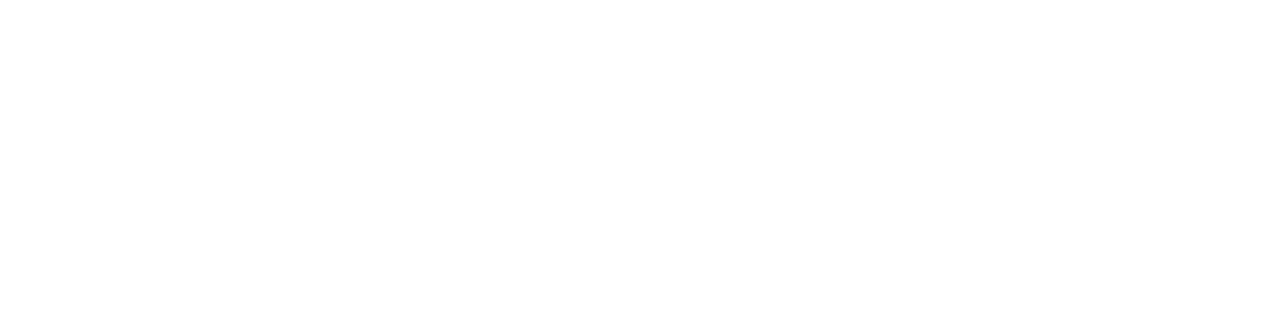
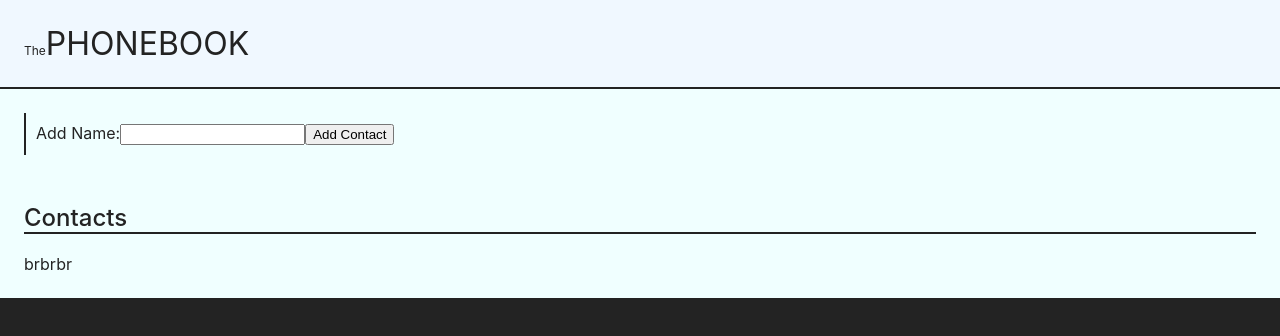
Before and after one commit to savchenkolex/goit-react-hw-02-phonebook, a React (Create React App) app: page / in a window 1280 px wide. Shown: the top 336 px of the page. Built offline with nearby package versions, Linux system fonts and the light colour scheme.

Commit message:
create base components and styles

```diff
--- a/src/App.js
+++ b/src/App.js
@@ -1,9 +1,34 @@
+import React, { Component } from 'react';
+import { nanoid } from 'nanoid';
+import BaseForm from './components/BaseForm/BaseForm';
+import Section from './utils/Section/Section';
+import HeaderSection from './components/HeaderSection/HeaderSection';
 
-function App() {
-  return (
-    <>
-    </>
-  );
+class App extends Component {
+  state = {
+    contacts: [],
+    name: '',
+  };
+
+  formHandlerSubmit = (event) => {
+    event.preventDefault();
+    console.log(event)
+    console.log(nanoid());
+  }
+
+  render() {
+    return (
+      <>
+      <HeaderSection />
+      <Section title="">
+      <BaseForm fnSubmit={this.formHandlerSubmit} />
+      </Section>
+      <Section title="Contacts">
+      <div>brbrbr</div>
+      </Section>
+      </>
+    );
+  }
 }
 
 export default App;
--- /dev/null
+++ b/src/components/BaseForm/BaseForm.jsx
@@ -0,0 +1,20 @@
+import css from './BaseForm.module.css';
+
+export default function BaseForm(props) {
+  return (
+    <form className={css.form} onSubmit={(event)=>{props.fnSubmit(event)}}>
+      <label>
+        {console.log(props)}
+        <span>Add Name:</span>
+        <input
+          type="text"
+          name="name"
+          pattern="^[a-zA-Zа-яА-Я]+(([' -][a-zA-Zа-яА-Я ])?[a-zA-Zа-яА-Я]*)*$"
+          title="Name may contain only letters, apostrophe, dash and spaces. For example Adrian, Jacob Mercer, Charles de Batz de Castelmore d'Artagnan"
+          required
+        />
+      </label>
+      <button type='submit'>Add Contact</button>
+    </form>
+  );
+}
--- /dev/null
+++ b/src/components/BaseForm/BaseForm.module.css
@@ -0,0 +1,4 @@
+.form {
+    border-left: 2px solid #232323;
+    padding: 10px;
+}
--- /dev/null
+++ b/src/components/BaseForm/index.js
@@ -0,0 +1 @@
+export {default} from "./BaseForm";
--- /dev/null
+++ b/src/components/HeaderSection/HeaderSection.jsx
@@ -0,0 +1,14 @@
+import React, { Component } from 'react';
+import css from "./HeaderSection.module.css";
+
+class HeaderSection extends Component {
+  render() {
+    return (
+      <header className={css.headerBox}>
+        <div className={css.logo}><span>The</span>Phonebook</div>
+      </header>
+    );
+  }
+}
+
+export default HeaderSection;
--- /dev/null
+++ b/src/components/HeaderSection/HeaderSection.module.css
@@ -0,0 +1,15 @@
+.headerBox {
+    background-color: aliceblue;
+    padding: 24px;
+    border-bottom: 2px solid #232323;
+}
+
+.logo {
+    text-transform: uppercase;
+    font-size: 32px;
+}
+
+.logo span {
+    text-transform: capitalize;
+    font-size: 12px;
+}
--- /dev/null
+++ b/src/components/HeaderSection/index.js
@@ -0,0 +1 @@
+export {default} from "./HeaderSection";
--- a/src/index.css
+++ b/src/index.css
@@ -5,6 +5,8 @@
     sans-serif;
   -webkit-font-smoothing: antialiased;
   -moz-osx-font-smoothing: grayscale;
+  background-color: #232323;
+  color: #232323;
 }
 
 code {
--- /dev/null
+++ b/src/utils/Section/Section.jsx
@@ -0,0 +1,12 @@
+import css from './Section.module.css';
+
+export default function Section(props) {
+  return (
+    <section className={css.section}>
+      <div className={css.container}>
+        {props.title && (<h2 className={css.title}>{props.title}</h2>)}
+        {props.children}
+      </div>
+    </section>
+  );
+}
--- /dev/null
+++ b/src/utils/Section/Section.module.css
@@ -0,0 +1,19 @@
+.section {
+
+    margin: 0;
+
+}
+
+.title {
+    margin-top: 0;
+    display: block;
+    border-bottom: 2px solid #232323;
+    font-weight: 500;
+
+}
+
+
+.container {
+    background-color: azure;
+    padding: 24px;
+}
```
Also changed, not shown: src/utils/Section/index.js (added).
